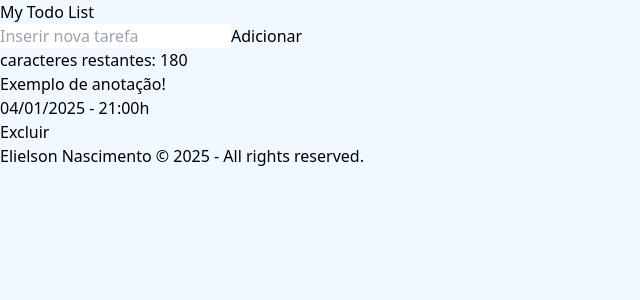
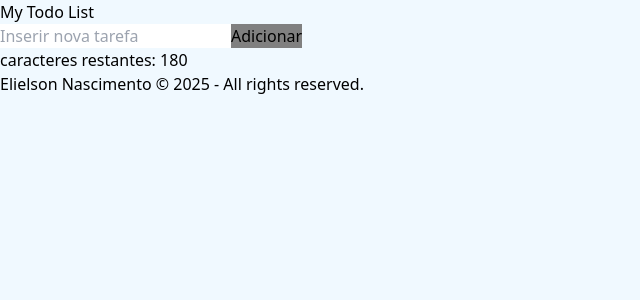
Before and after one commit to elielsondev/my-todo-list, a React (Vite) app: page / in a window 1280 px wide. Shown: the top 300 px of the page, without its empty margins (0-640 px from the left). Built offline with nearby package versions, Linux system fonts and the light colour scheme.

Commit message:
feat - create state in component Header and props in components AddList and List

```diff
--- a/src/components/AddList.jsx
+++ b/src/components/AddList.jsx
@@ -1,20 +1,65 @@
-export default function AddList() {
+import { PropTypes } from "prop-types";
+
+export default function AddList({ text, setText, itemCreate, setItemCreate }) {
+
+    // A tarefa não pode ser salva com menos de 10 ou mais de 180 caracteres;
+  const activeButton =
+    text.length <= 10 || text.length >= 181
+      ? { backgroundColor: "gray" }
+      : null;
+
+  text.length >= 180 ? alert("Limite de caracteres atingido") : null;
+
+  const handleClick = (e) => {
+    e.preventDefault();
+    setItemCreate([
+      ...itemCreate,
+      {
+        id: itemCreate.length + 1,
+        description: text[0].toUpperCase() + text.substring(1),
+        data: new Date().toLocaleDateString("pt-BR", {
+          day: "2-digit",
+          month: "2-digit",
+          year: "numeric",
+          hour: "2-digit",
+          minute: "2-digit",
+        }),
+      }
+    ]);
+
+    setText('');
+  };
+
   return (
-    <form>
+    <form onKeyPress={handleClick}>
       <input
         className="outline-gray-400 p-2 m-1 border-2 border-solid rounded shadow-md"
         type="text"
         name="text"
+        value={text}
+        onChange={(e) => setText(e.target.value)}
         placeholder="Inserir nova tarefa"
       />
+
       <input
         className="bg-green-600 active:bg-green-500 text-sky-50 p-2 m-0 shadow-md font-black rounded"
         type="button"
+        style={activeButton}
+        disabled={text.length < 10 || text.length >= 181}
+        onClick={handleClick}
         value="Adicionar"
       />
-      <p className="font-mono text-sky-50">
-        caracteres restantes: {180}
+
+      <p className="font-mono	text-sky-50">
+        caracteres restantes: {180 - text.length}
       </p>
     </form>
   );
+}
+
+AddList.propTypes = {
+  text: PropTypes.string,
+  setText: PropTypes.function,
+  itemCreate: PropTypes.array,
+  setItemCreate: PropTypes.function
 };
--- a/src/components/Header.jsx
+++ b/src/components/Header.jsx
@@ -1,10 +1,25 @@
 import AddList from "./AddList";
+import PropTypes from "prop-types";
 
-export default function Header () {
+export default function Header({ text, setText, itemCreate, setItemCreate }) {
   return (
     <header className="flex justify-evenly items-center bg-sky-500 p-2 w-full shadow-lg	">
-      <h1 className="text-4xl font-sans text-sky-50 font-black">My Todo List</h1>
-      <AddList />
+      <h1 className="text-4xl font-sans text-sky-50 font-black">
+        My Todo List
+      </h1>
+      <AddList
+        text={text}
+        setText={setText}
+        itemCreate={itemCreate}
+        setItemCreate={setItemCreate}
+      />
     </header>
   );
+}
+
+Header.propTypes = {
+  text: PropTypes.string,
+  setText: PropTypes.function,
+  itemCreate: PropTypes.array,
+  setItemCreate: PropTypes.function,
 };
--- a/src/components/List.jsx
+++ b/src/components/List.jsx
@@ -1,13 +1,28 @@
-export default function List () {
+import { PropTypes } from 'prop-types';
+export default function List({ itemCreate, setItemCreate }) {
+
+  const handleClick = (i, arr, num) => {
+    arr.splice(i, num);
+    setItemCreate([...arr]);
+  };
+
   return (
     <section className="flex justify-around flex-wrap p-4 m-2">
-      <div className="flex bg-white flex-col shadow-lg rounded-lg content-between justify-between hover:bg-gray-50 p-3 m-6 w-60 h-60">
-        <p className='text-wrap truncate'>Exemplo de anotação!</p>
+      { itemCreate.map(({id, description, data}, i, arr) => (
+        <div key={id} className="flex bg-white flex-col shadow-lg rounded-lg content-evenly justify-between hover:bg-gray-50 p-3 m-6 w-60 h-60">
+        <p className='text-wrap truncate' title={description}>{description}</p>
         <div className='flex justify-between items-center'>
-          <p>04/01/2025 - 21:00h</p>
-          <button className="bg-red-500 text-gray-50 p-1 rounded shadow-sm hover:bg-red-700 ">Excluir</button>
+          <p>{data}h</p>
+          <button onClick={() => handleClick(i, arr, 1)} className="bg-red-500 text-gray-50 p-1 rounded shadow-sm hover:bg-red-700 ">Excluir</button>
         </div>
       </div>
+      )) }
+
     </section>
   );
+}
+
+List.propTypes = {
+  itemCreate: PropTypes.string,
+  setItemCreate: PropTypes.func
 };
--- a/src/pages/Home.jsx
+++ b/src/pages/Home.jsx
@@ -1,12 +1,20 @@
+import { useState } from "react";
 import Footer from "../components/Footer";
 import Header from "../components/Header";
 import List from "../components/List";
 
-export default function Home () {
-  return(
+export default function Home() {
+  const [text, setText] = useState("");
+  const [itemCreate, setItemCreate] = useState([]);
+  return (
     <div>
-      <Header />
-      <List />
+      <Header
+        text={text}
+        setText={setText}
+        itemCreate={itemCreate}
+        setItemCreate={setItemCreate}
+      />
+      <List itemCreate={itemCreate}  setItemCreate={setItemCreate} />
       <Footer />
     </div>
   );
```
